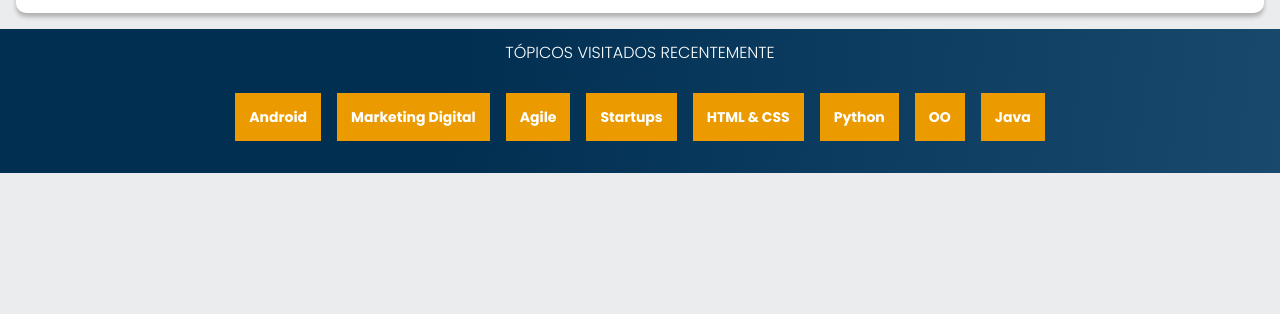
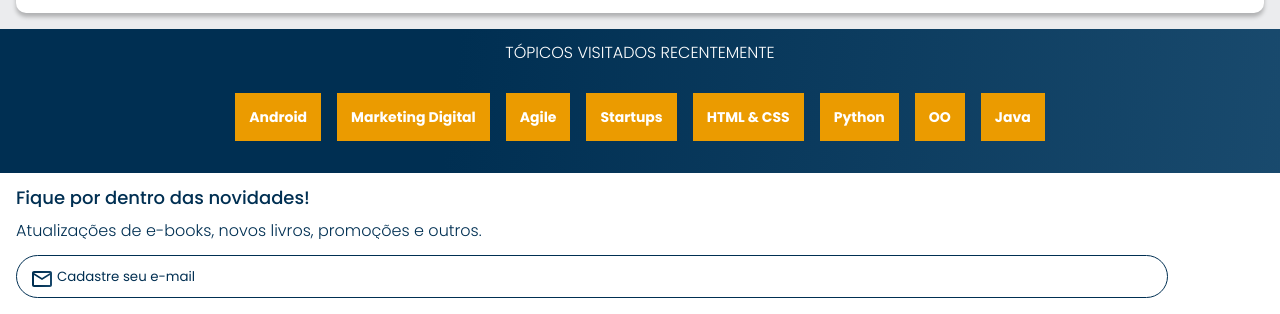
Before and after one commit to rodrigobarros2802/alurabooks, a plain HTML site: page index.html in a window 1280 px wide. Shown: the part 2157-2471 px from the top of the page. Before the commit the page ends 2330 px from the top, so only its background shows below. Drawn offline with nearby package versions, Linux system fonts and the light colour scheme.

Commit message:
Concluindo section contato

```diff
--- /dev/null
+++ b/assets/css/contato.css
@@ -0,0 +1,38 @@
+.contato {
+    background-color: var(--branco);
+    padding: 1em;
+}
+
+.contato-titulo, .contato-texto {
+    background: var(--azul-degrade);
+    -webkit-background-clip: text;
+    -webkit-text-fill-color: transparent;
+    background-clip: text;
+}
+
+.contato-titulo {
+    font-size: 18px;
+    font-weight: 500;
+}
+
+.contato-texto {
+    font-weight: 300;
+    margin: 1em 0;
+}
+
+.contato-email {
+    background-image: url();
+    padding: 1em;
+    border-radius: 24px;
+    width: 90%;
+    border: 1px solid var(--azul);
+    color: var(--azul);
+}
+
+.contato-email::placeholder {
+    font-family: var(--fonte-principal);
+    color: var(--azul);
+    background-image: url("/assets/img/Email.svg");
+    background-repeat: no-repeat;
+    padding-left: 2em;
+}
--- a/assets/css/style.css
+++ b/assets/css/style.css
@@ -2,6 +2,7 @@
 @import url("/assets/css/banner.css");
 @import url("/assets/css/carrossel.css");
 @import url("/assets/css/topicos.css");
+@import url("/assets/css/contato.css");
 
 @import url('https://fonts.googleapis.com/css2?family=Poppins:wght@100;200;300;400;500;600;700;800;900&display=swap');
 
--- a/index.html
+++ b/index.html
@@ -180,6 +180,14 @@
         </section>
         <!-- Final da Section Tópicos -->
 
+        <!-- Início da Section Contato -->
+        <section class="contato">
+            <h2 class="contato-titulo">Fique por dentro das novidades!</h2>
+            <p class="contato-texto">Atualizações de e-books, novos livros, promoções e outros.</p>
+            <input type="email" placeholder="Cadastre seu e-mail" class="contato-email">
+        </section>
+        <!-- Final da Section Contato -->
+
     <!-- Início do Script Swiper JS -->
     <script src="https://cdn.jsdelivr.net/npm/swiper@8/swiper-bundle.min.js"></script>
     <script>
```
